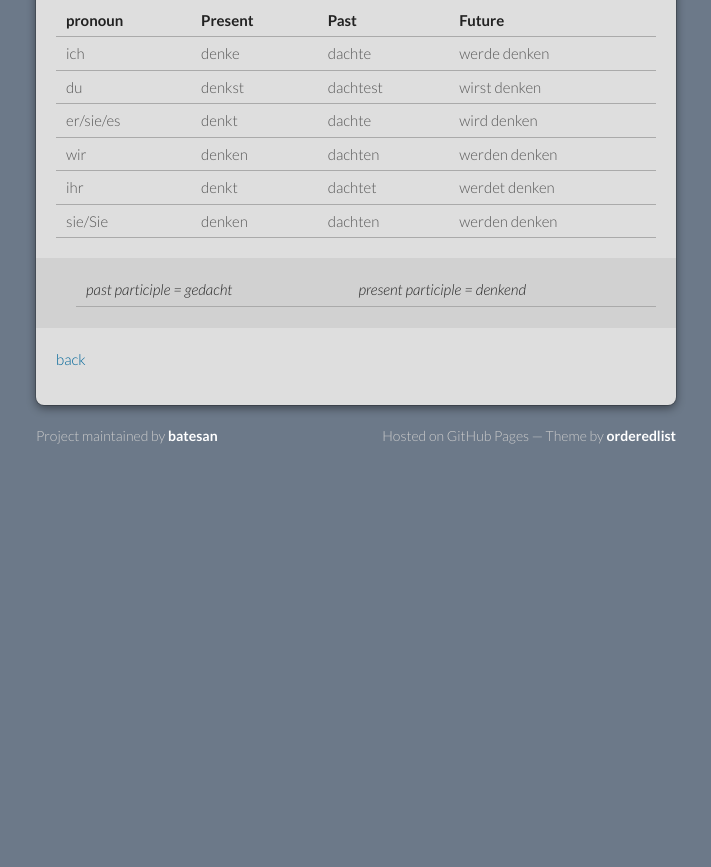
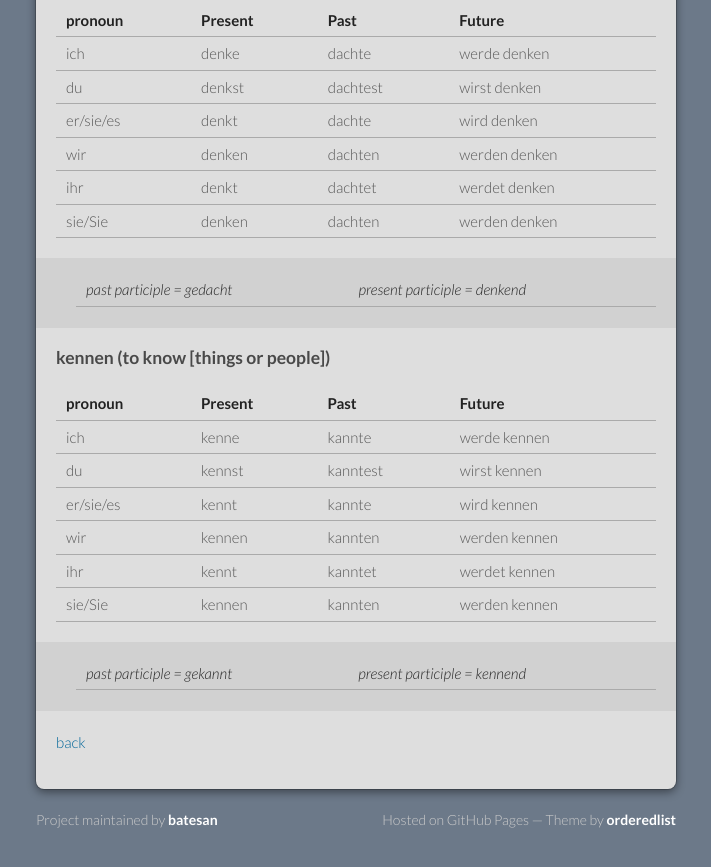
Before and after one commit to batesan/german, a Jekyll site: the page built from mixed-verbs.md, in a window 1280 px wide and 900 px high, scrolled down 1145 px. Shown: the top 867 px of the window, without its empty margins (284-995 px from the left). Built offline with Jekyll 4.4.1, drawn with Linux system fonts in a browser that asks for light colours; our own code applies the rules of GitHub Pages for plain Markdown files; before the commit the page ends 1661 px from its top, so only the background shows below that.

Commit message:
Update mixed-verbs.md

```diff
--- a/mixed-verbs.md
+++ b/mixed-verbs.md
@@ -43,5 +43,19 @@ Although there are almost 100 mixed verbs in total, many of them are formed from
 
 > past participle = gedacht | present participle = denkend
 
+### kennen (to know [things or people])
+
+| pronoun    | Present    | Past       | Future |
+|:-----------|:-----------|:-----------|:--------|
+| ich        | kenne     | kannte    | werde kennen  |
+| du         | kennst    | kanntest  | wirst kennen  |
+| er/sie/es  | kennt     | kannte    | wird kennen   |
+| wir        | kennen    | kannten   | werden kennen |
+| ihr        | kennt     | kanntet   | werdet kennen |
+| sie/Sie    | kennen    | kannten   | werden kennen |
+
+> past participle = gekannt | present participle = kennend
+
+
 
 [back](./)
```
